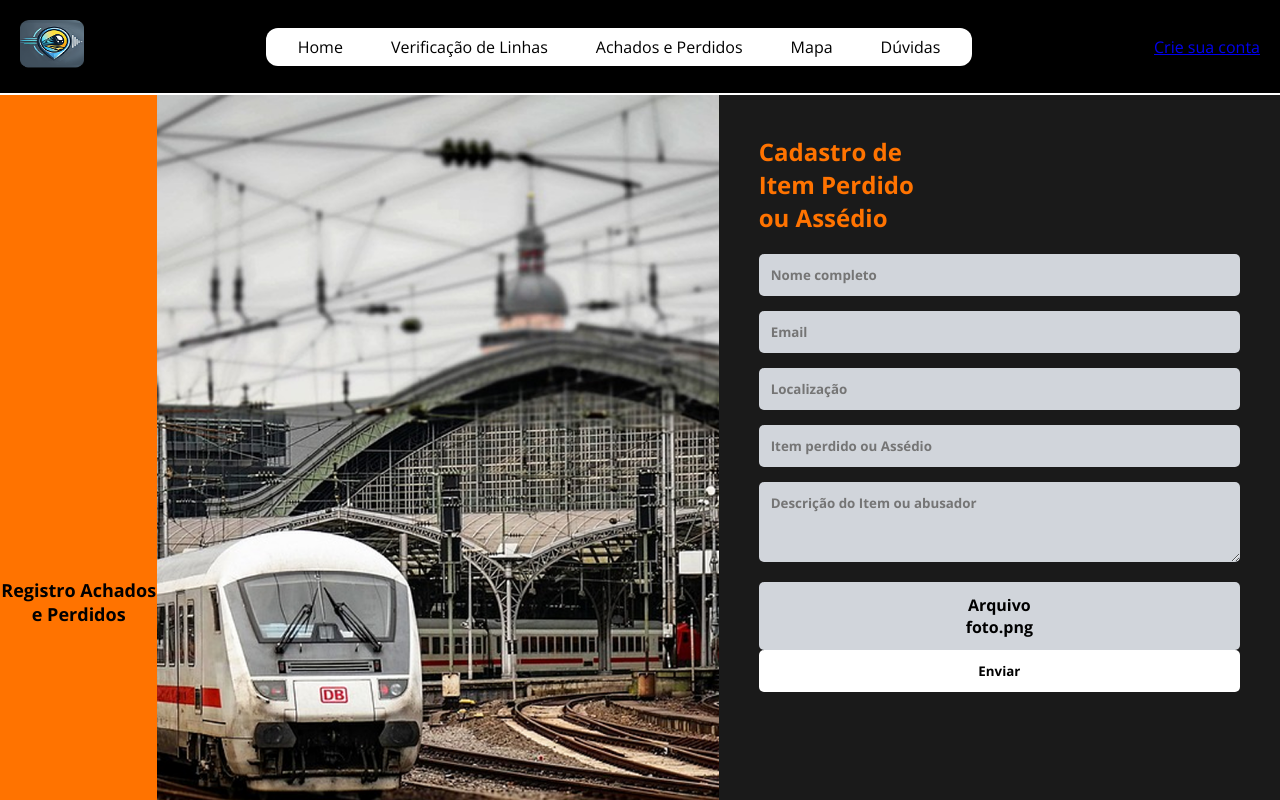
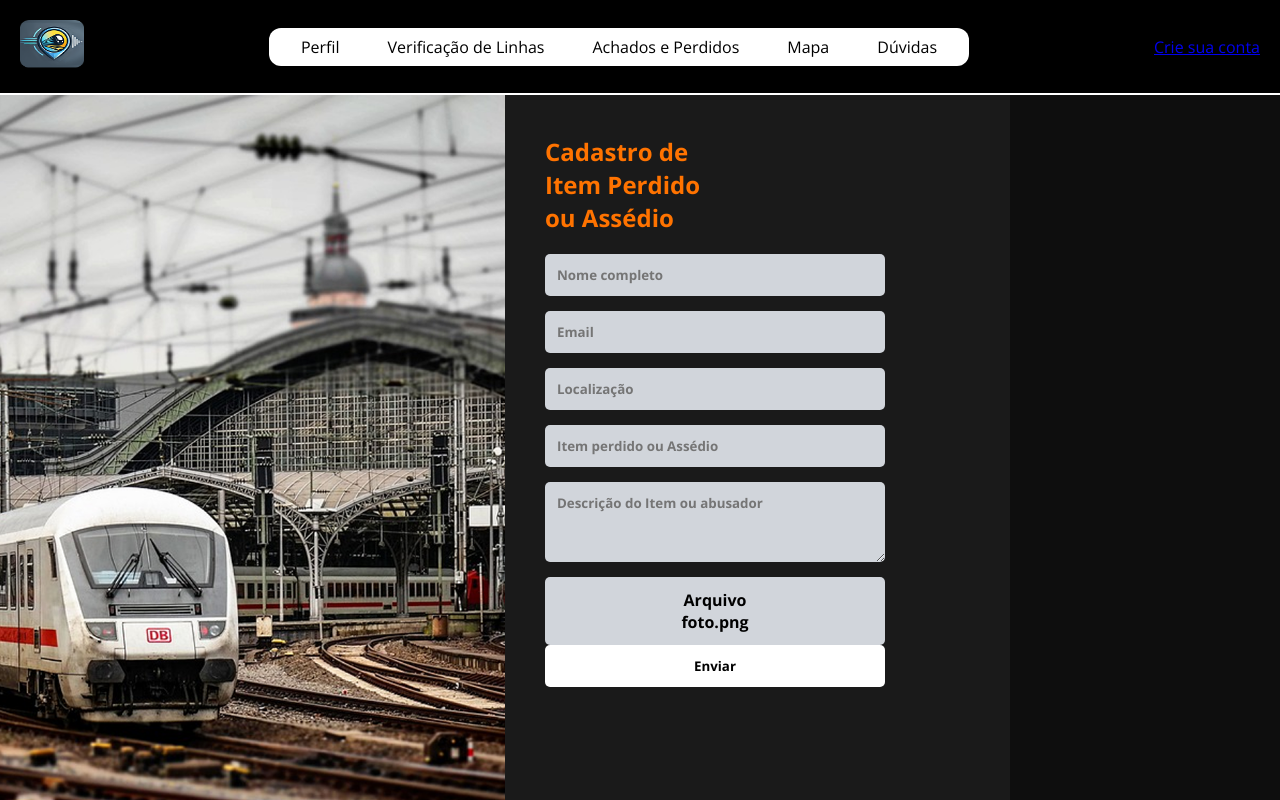
Before and after one commit to Transporte-Inteligente-1TDSPB-2024/FrontEnd, a Next.js app in the folder nostrilhos/: page /AchadoPerdido in a window 1280 px wide. Shown: the top 800 px of the page. Built offline with nearby package versions, Linux system fonts and the light colour scheme.

Commit message:
Página Achado e Perdido pronta e algumas modificações nas outras

```diff
--- a/nostrilhos/src/app/AchadoPerdido/page.tsx
+++ b/nostrilhos/src/app/AchadoPerdido/page.tsx
@@ -4,8 +4,6 @@ import trem01 from "@/img/trem01.png";
 export default function Registro() {
   return (
     <div className="container">
-      {/* Cabeçalho */}
-      <header className="header">Registro Achados e Perdidos</header>
 
       {/* Layout Principal */}
       <div className="container">
--- a/nostrilhos/src/app/globals.css
+++ b/nostrilhos/src/app/globals.css
@@ -160,6 +160,8 @@ footer {
 
 /*////////////////////////////////////////////////////////*/
 
+/*Página de Achados e Perdidos*/
+
 /* Título */
 .header {
   background-color: #ff7300;
@@ -249,6 +251,57 @@ footer {
 
 /*////////////////////////////////////////////////////////*/
 
+/*Página de Cadastro*/
+
+.cadastro-container {
+  display: flex;
+  height: 100vh;
+}
+
+.imagem-container {
+  width: 50%;
+}
+
+.imagem-container img {
+  width: 100%;
+  height: 100%;
+  object-fit: cover;
+}
+
+.form-container {
+  width: 50%;
+  background-color: #1a1a1a;
+  padding: 40px;
+  color: white;
+}
+
+h2 {
+  font-size: 28px;
+  margin-bottom: 20px;
+}
+
+form {
+  display: flex;
+  flex-direction: column;
+  width: 80%;
+}
+
+label {
+  font-weight: bold;
+  margin-top: 10px;
+}
+
+input {
+  width: 100%;
+  padding: 12px;
+  margin-bottom: 15px;
+  background-color: #d1d5db;
+  color: black;
+  font-weight: bold;
+  border: none;
+  border-radius: 5px;
+}
+
 
 /*////////////////////////////////////////////////////////*/
  /* Rodapé */
--- a/nostrilhos/src/components/Cabecalho/page.tsx
+++ b/nostrilhos/src/components/Cabecalho/page.tsx
@@ -8,13 +8,15 @@ export default function Header() {
     <header className="bg-white text-black px-4 py-2 rounded-xl flex items-center justify-between border-b-2 border-orange-600">
       {/* Logo */}
       <div>
+      <Link href="/" className="bg-white text-black px-4 py-2 rounded-xl">
         <Image src={logonostrilhos} alt="Logo" width={64} height={64} className="h-12" />
+        </Link>
       </div>
 
       {/* Menu */}
       <nav>
         <ul className="flex space-x-4">
-          <li><Link href="/Perfil" className="bg-white text-black px-4 py-2 rounded-xl">Home</Link></li>
+          <li><Link href="/Perfil" className="bg-white text-black px-4 py-2 rounded-xl">Perfil</Link></li>
           <li><Link href="/Rotas" className="bg-white text-black px-4 py-2 rounded-xl">Verificação de Linhas</Link></li>
           <li><Link href="/AchadoPerdido" className="bg-white text-black px-4 py-2 rounded-xl">Achados e Perdidos</Link></li>
           <li><Link href="/Mapa" className="bg-white text-black px-4 py-2 rounded-xl">Mapa</Link></li>
@@ -24,7 +26,7 @@ export default function Header() {
 
       {/* Botão de conta */}
       <div>
-        <Link href="#" className="bg-white text-black px-4 py-2 rounded-xl">Crie sua conta</Link>
+        <Link href="/Cadastro" className="bg-white text-black px-4 py-2 rounded-xl">Crie sua conta</Link>
       </div>
     </header>
   );
```
Also changed, not shown: nostrilhos/src/app/Cadastro/page.tsx (+38 -0 lines), nostrilhos/src/app/page.tsx (+12 -6 lines).
